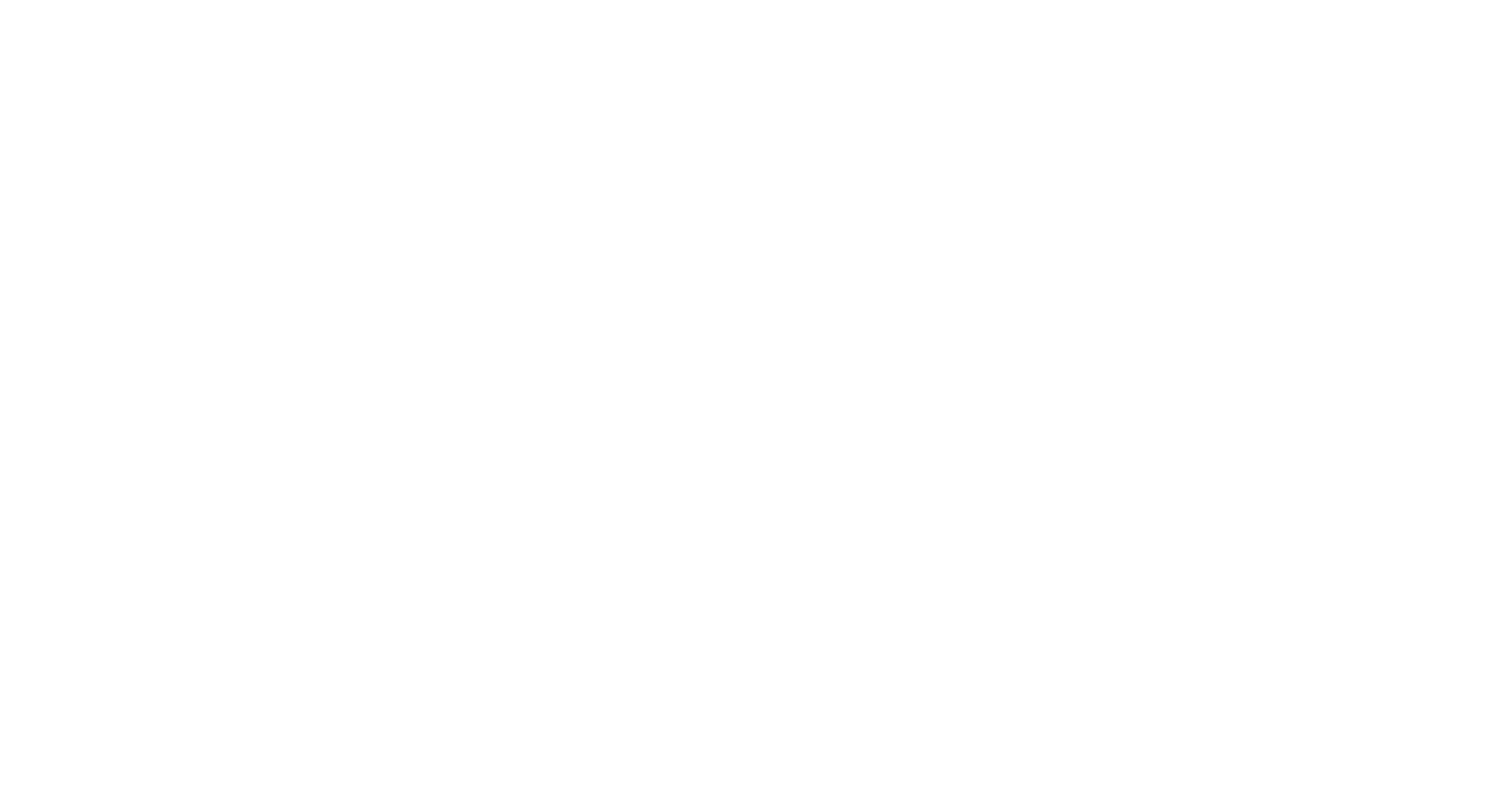
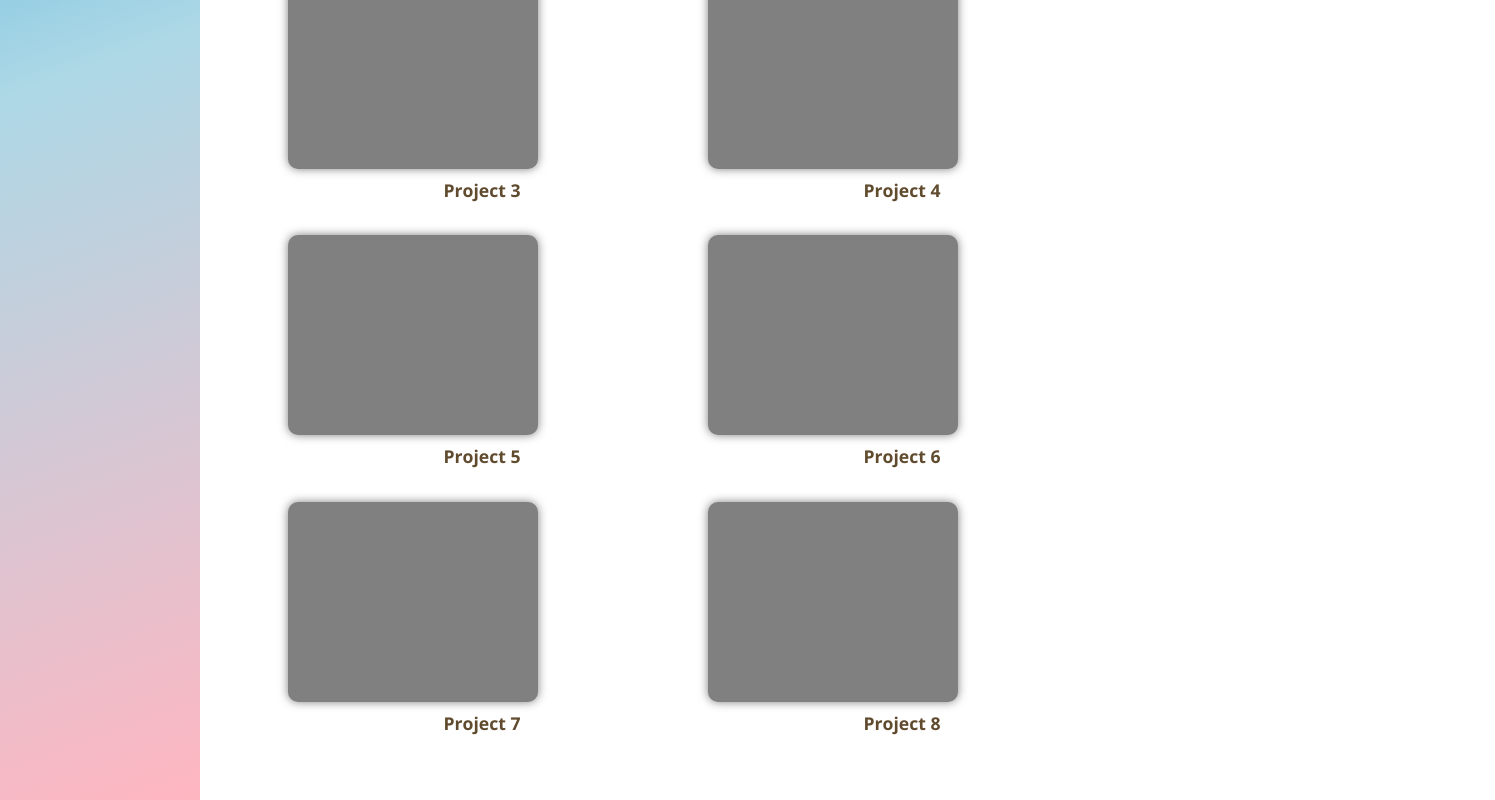
Before and after one commit to R-Daneel0livaw/portfolio, a React (Vite) app: page /projects in a window 1280 px wide. Shown: the part 1755-2555 px from the top of the page, 1495 px wide, since content can reach past the window. Before the commit the page ends 1381 px from the top, so only its background shows below. Built offline with nearby package versions, Linux system fonts and the light colour scheme; a web font is replaced by a local one.

Commit message:
Change sub-project sections to be rid based rather than flex.

```diff
--- a/src/pages/Project/Projects.module.css
+++ b/src/pages/Project/Projects.module.css
@@ -79,7 +79,10 @@
 }
 
 .projectGrid {
-    display: flex;
+    /* display: flex;
+    gap: 2rem; */
+    display: grid;
+    grid-template-columns: repeat(auto-fill, minmax(250px, 1fr));
     gap: 2rem;
 }
 
--- a/src/pages/Project/Projects.tsx
+++ b/src/pages/Project/Projects.tsx
@@ -29,7 +29,6 @@ export default function Projects() {
           <div className={styles.container}>
             <div className={styles.square}></div>
           </div>
-          {/* <img src="highlight.jpg" alt="Highlighted Project" /> */}
         </div>
       </section>
 
@@ -70,6 +69,22 @@ export default function Projects() {
             <div className={styles.featureSquare}></div>
             <h4 className={styles.projectTitle}>Project 4</h4>
           </div>
+          <div className={styles.projectCard}>
+            <div className={styles.featureSquare}></div>
+            <h4 className={styles.projectTitle}>Project 5</h4>
+          </div>
+          <div className={styles.projectCard}>
+            <div className={styles.featureSquare}></div>
+            <h4 className={styles.projectTitle}>Project 6</h4>
+          </div>
+          <div className={styles.projectCard}>
+            <div className={styles.featureSquare}></div>
+            <h4 className={styles.projectTitle}>Project 7</h4>
+          </div>
+          <div className={styles.projectCard}>
+            <div className={styles.featureSquare}></div>
+            <h4 className={styles.projectTitle}>Project 8</h4>
+          </div>
         </div>
       </section>
     </section>
```
